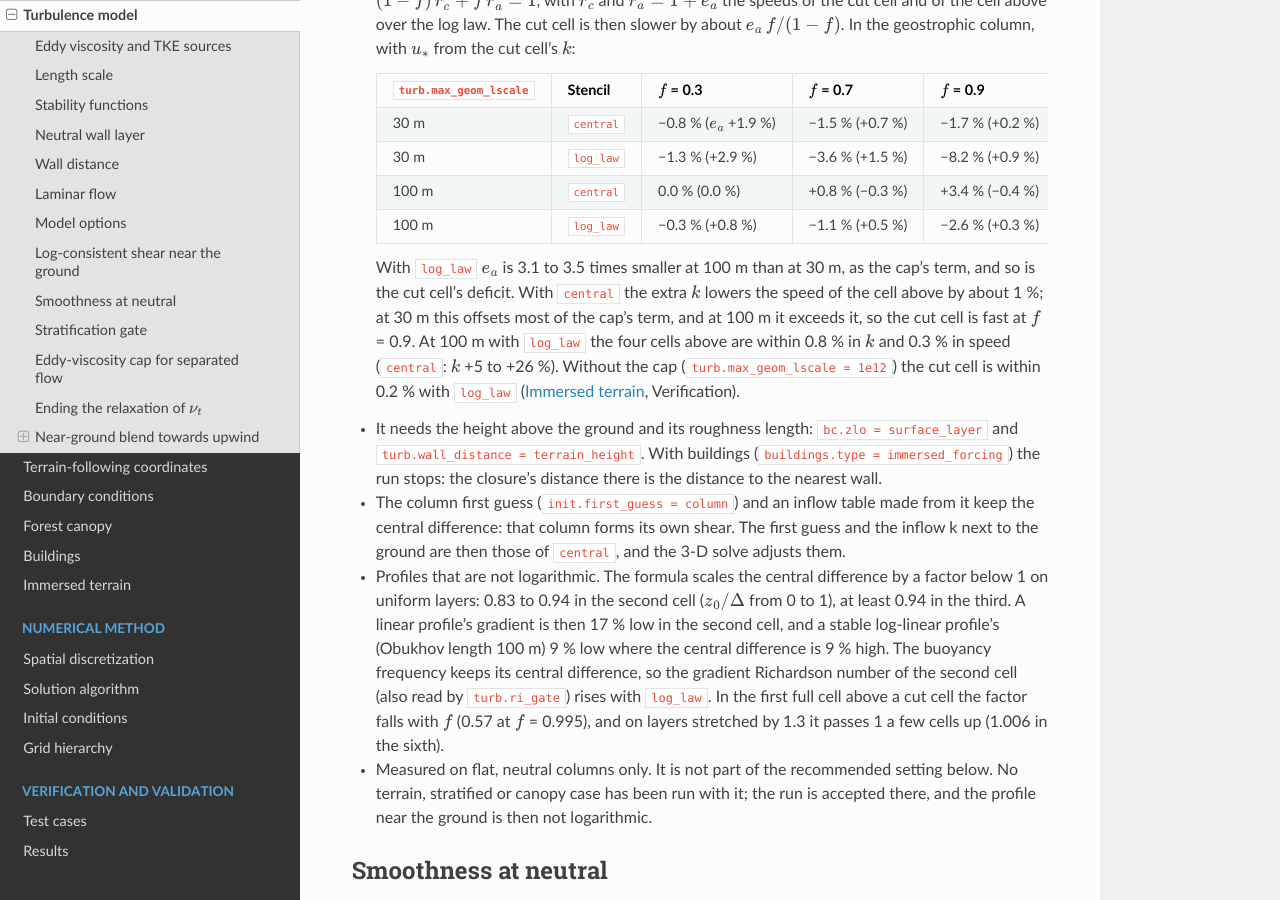
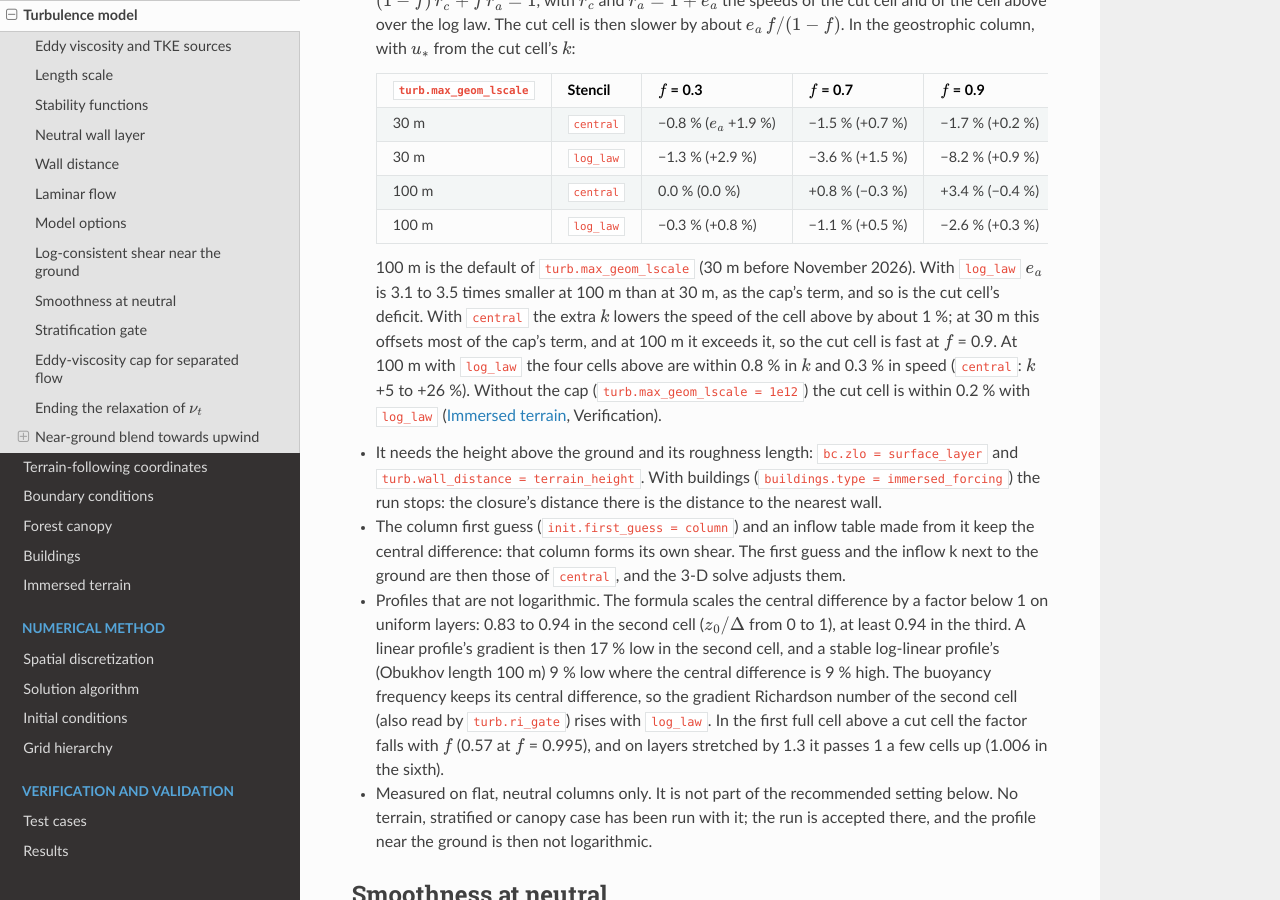
Before and after one commit to erf-model/gust-abl, a Sphinx documentation site: the page built from docs/turbulence_model.rst, in a window 1280 px wide and 900 px high, scrolled down 4312 px. Built offline with Sphinx 7.4.7 and the Read the Docs theme 3.1.0, drawn with Linux system fonts in a browser that asks for light colours.

Commit message:
Docs: the 100 m cap of the cut-cell table is the default since #134
After the merge of main (#133, #134). No code change; no ghost-cell fill
or NaN guard is touched.

Co-Authored-By: Claude Fable 5.2 <noreply@anthropic.com>

```diff
--- a/docs/turbulence_model.rst
+++ b/docs/turbulence_model.rst
@@ -252,6 +252,7 @@ CTests, and their decks and scripts are not in the repository: the reference is
        - −1.1 % (+0.5 %)
        - −2.6 % (+0.3 %)
 
+  100 m is the default of ``turb.max_geom_lscale`` (30 m before November 2026).
   With ``log_law`` :math:`e_a` is 3.1 to 3.5 times smaller at 100 m than at 30 m, as the cap's term, and so is the
   cut cell's deficit. With ``central`` the extra :math:`k` lowers the speed of the cell above by about 1 %; at
   30 m this offsets most of the cap's term, and at 100 m it exceeds it, so the cut cell is fast at
```
